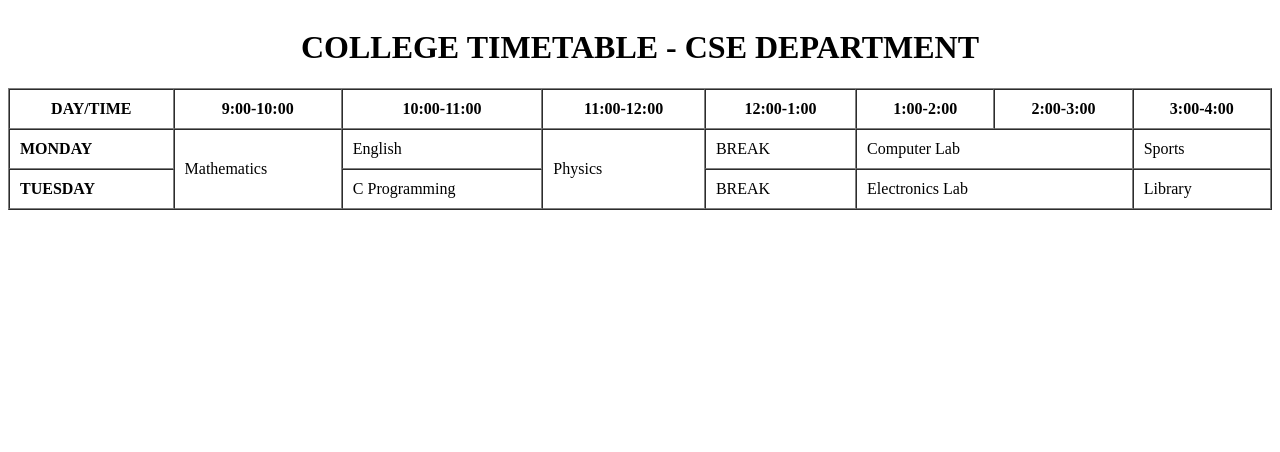
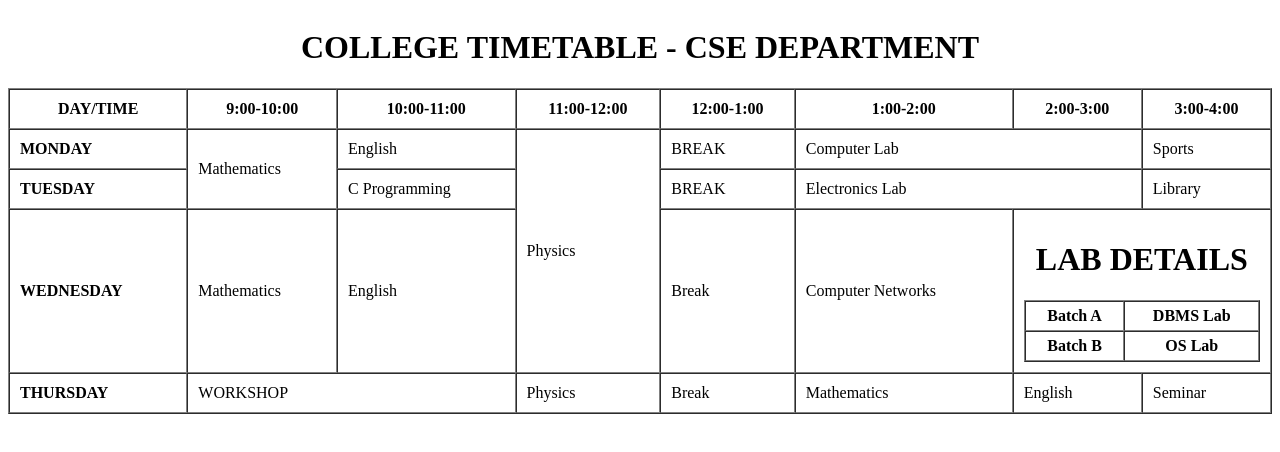
Before and after one commit to samaksh841/wdw_1050, a plain HTML site: page EXP-3/exp-3.html in a window 1280 px wide. Drawn offline with Linux system fonts and the light colour scheme.

Commit message:
exp-3 is in progress

```diff
--- a/EXP-3/exp-3.html
+++ b/EXP-3/exp-3.html
@@ -36,6 +36,36 @@
         <td colspan="2">Electronics Lab</td>
         <td>Library</td>
     </tr>
+    <tr>
+        <td><b>WEDNESDAY</b></td>
+        <td>Mathematics</td>
+        <td>English</td>
+        <td>Break</td>
+        <td>Computer Networks</td>
+        <td colspan="2">
+            <table align="center" border="1" cellspacing="0"
+            cellpadding="5" width="100%">
+            <caption align="center"> <h1>LAB DETAILS</h1></caption>
+            <tr>
+                <th>Batch A</th>
+                <th>DBMS Lab</th>
+            </tr>
+            <tr>
+                <th> Batch B</th>
+                <th> OS Lab</th>
+            </tr>
+        </table>
+        </td>
+    </tr>
+    <tr>
+        <td><b>THURSDAY</b></td>
+        <td colspan="2">WORKSHOP</td>
+        <td>Physics</td>
+        <td>Break</td>
+        <td>Mathematics</td>
+        <td>English</td>
+        <td>Seminar</td>
+    </tr>
 
 </table>
 </body>
```
